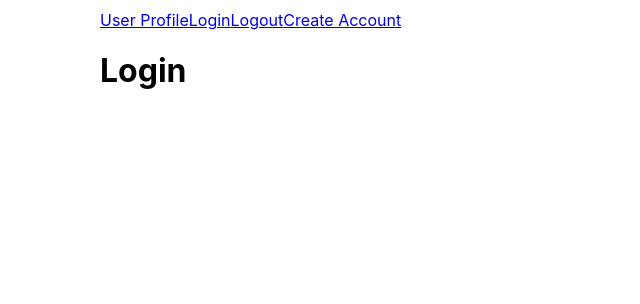
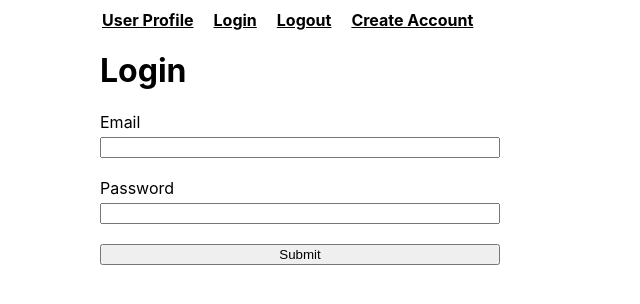
Before and after one commit to irahatam/exercise-five-fall2020, a React (Create React App) app: page /login in a window 1280 px wide. Shown: the top 304 px of the page, without its empty margins (0-640 px from the left). Built offline with nearby package versions, Linux system fonts and the light colour scheme; no server answers.

Commit message:
added create account and login functions

```diff
--- a/src/App.js
+++ b/src/App.js
@@ -1,7 +1,7 @@
-import React, { useState } from "react";
+import React, { useEffect, useState } from "react";
 import { Route, BrowserRouter as Router, Redirect } from "react-router-dom";
-import * as firebase from "firebase/app";
-import "firebase.auth";
+import firebase from "firebase/app";
+import "firebase/auth";
 
 // Styles
 import "./App.css";
@@ -27,11 +27,33 @@ const firebaseConfig = {
 function App() {
   const [loggedIn, setLoggedIn] = useState(false);
   const [loading, setLoading] = useState(true);
-  const [userInformation, setUserInformation] = useState({});
+  // const [userInformation, setUserInformation] = useState({});
+
+  // Ensure app is initialized when it's ready
+  useEffect(() => {
+    if (!firebase.apps.length) {
+      firebase.initializeApp(firebaseConfig);
+    }
+  }, [firebaseConfig]);
 
   // Function for logging in
   function LoginFunction(e) {
     // This is what you will run when you want to log in
+    e.preventDefault();
+
+    const email = e.currentTarget.loginEmail.value;
+    const password = e.currentTarget.loginPassword.value;
+
+    firebase
+      .auth()
+      .signInWithEmailAndPassword(email, password)
+      .then(function (response) {
+        console.log("LOGIN RESPONSE", response);
+        setLoggedIn(true);
+      })
+      .catch(function (error) {
+        console.log("LOGIN ERROR", error);
+      });
   }
 
   // Function for logging out
@@ -42,10 +64,21 @@ function App() {
   // Function for creating an account
   function CreateAccountFunction(e) {
     // This is what you will run when you want to create an account
+    e.preventDefault();
+    const email = e.currentTarget.createEmail.value;
+    const password = e.currentTarget.createPassword.value;
+
+    firebase
+      .auth()
+      .createUserWithEmailAndPassword(email, password)
+      .then(function (response) {
+        console.log("VALID ACCOUNT CREATED FOR:", email, response);
+        setLoggedIn(true);
+      })
+      .catch(function (error) {
+        console.log("ACCOUNT CREATION FAILED", error);
+      });
   }
-
-  // DELETE LATER !!!!!!!!!!!!!!!!!!!!!
-  console.log({ loggedIn });
 
   return (
     <div className="App">
@@ -56,7 +89,7 @@ function App() {
         </Route>
 
         <Route exact path="/create-account">
-          <CreateAccount />
+          <CreateAccount CreateAccountFunction={CreateAccountFunction} />
         </Route>
 
         <Route exact path="/">
--- a/src/components/CreateAccountForm.js
+++ b/src/components/CreateAccountForm.js
@@ -1,7 +1,19 @@
 import React from "react";
 
-function CreateAccountForm() {
-  return <div></div>;
+function CreateAccountForm({ CreateAccountFunction }) {
+  return (
+    <div>
+      <form className="LoginForm" onSubmit={(e) => CreateAccountFunction(e)}>
+        <label htmlFor="createEmail">Email</label>
+        <input type="email" name="createEmail" />
+
+        <label htmlFor="createPassword">Password</label>
+        <input type="password" name="createPassword" />
+
+        <button>Submit</button>
+      </form>
+    </div>
+  );
 }
 
 export default CreateAccountForm;
--- a/src/components/Header.js
+++ b/src/components/Header.js
@@ -2,7 +2,7 @@ import React from "react";
 
 function Header({ loggedIn, LogoutFunction }) {
   return (
-    <header>
+    <header className="Header">
       <nav>
         <a href="/">User Profile</a>
         <a href="/login">Login</a>
--- a/src/components/LoginForm.js
+++ b/src/components/LoginForm.js
@@ -1,7 +1,19 @@
 import React from "react";
 
-function LoginForm() {
-  return <div></div>;
+function LoginForm({ LoginFunction }) {
+  return (
+    <div>
+      <form className="LoginForm" onSubmit={(e) => LoginFunction(e)}>
+        <label htmlFor="loginEmail">Email</label>
+        <input type="email" name="loginEmail" />
+
+        <label htmlFor="loginPassword">Password</label>
+        <input type="password" name="loginPassword" />
+
+        <button>Submit</button>
+      </form>
+    </div>
+  );
 }
 
 export default LoginForm;
--- a/src/containers/CreateAccount.js
+++ b/src/containers/CreateAccount.js
@@ -1,9 +1,11 @@
 import React from "react";
+import CreateAccountForm from "../components/CreateAccountForm";
 
-function CreateAccount() {
+function CreateAccount({ CreateAccountFunction }) {
   return (
     <div>
       <h1> Create Account </h1>
+      <CreateAccountForm CreateAccountFunction={CreateAccountFunction} />
     </div>
   );
 }
--- a/src/containers/Login.js
+++ b/src/containers/Login.js
@@ -1,9 +1,11 @@
 import React from "react";
+import LoginForm from "../components/LoginForm";
 
-function Login() {
+function Login({ LoginFunction }) {
   return (
     <div>
       <h1> Login </h1>
+      <LoginForm LoginFunction={LoginFunction} />
     </div>
   );
 }
```
Also changed, not shown: 1 other file (tests, documents, lock files or other folders).
